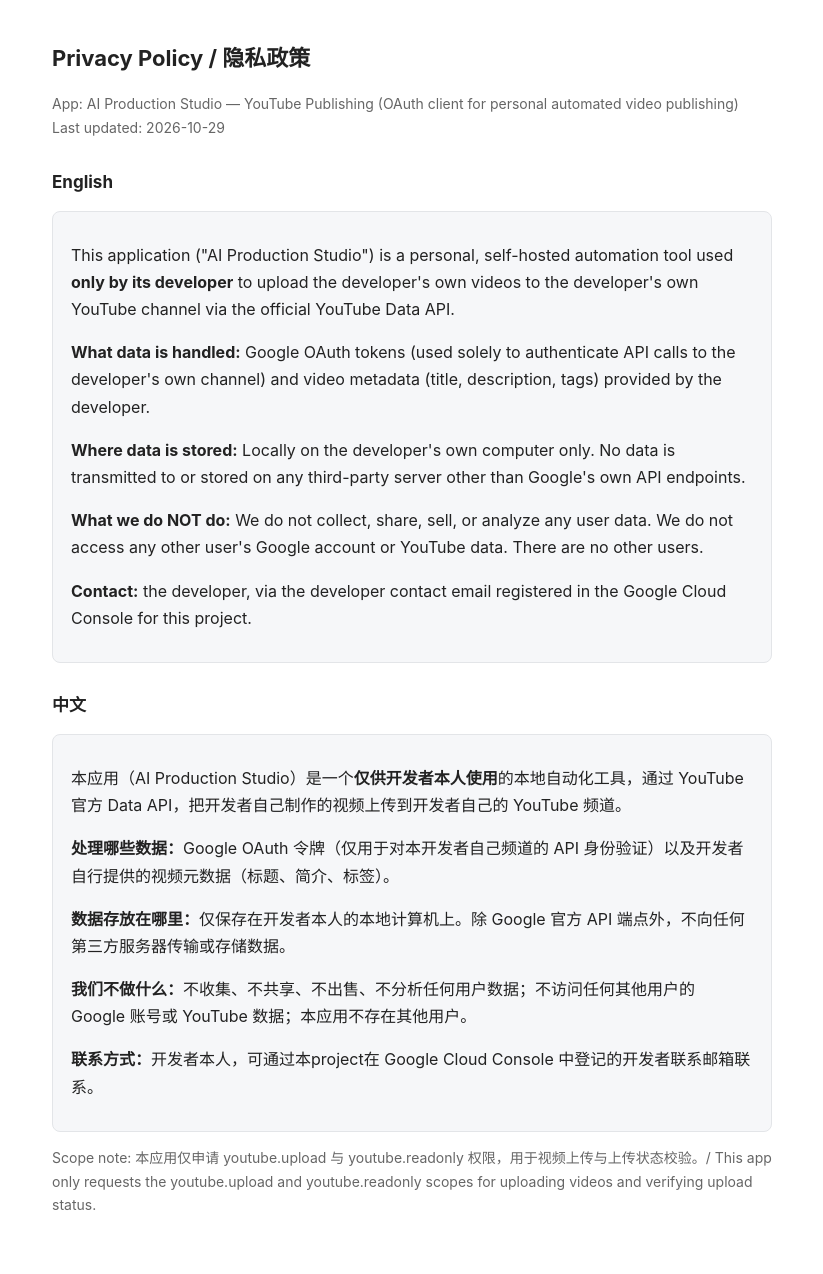
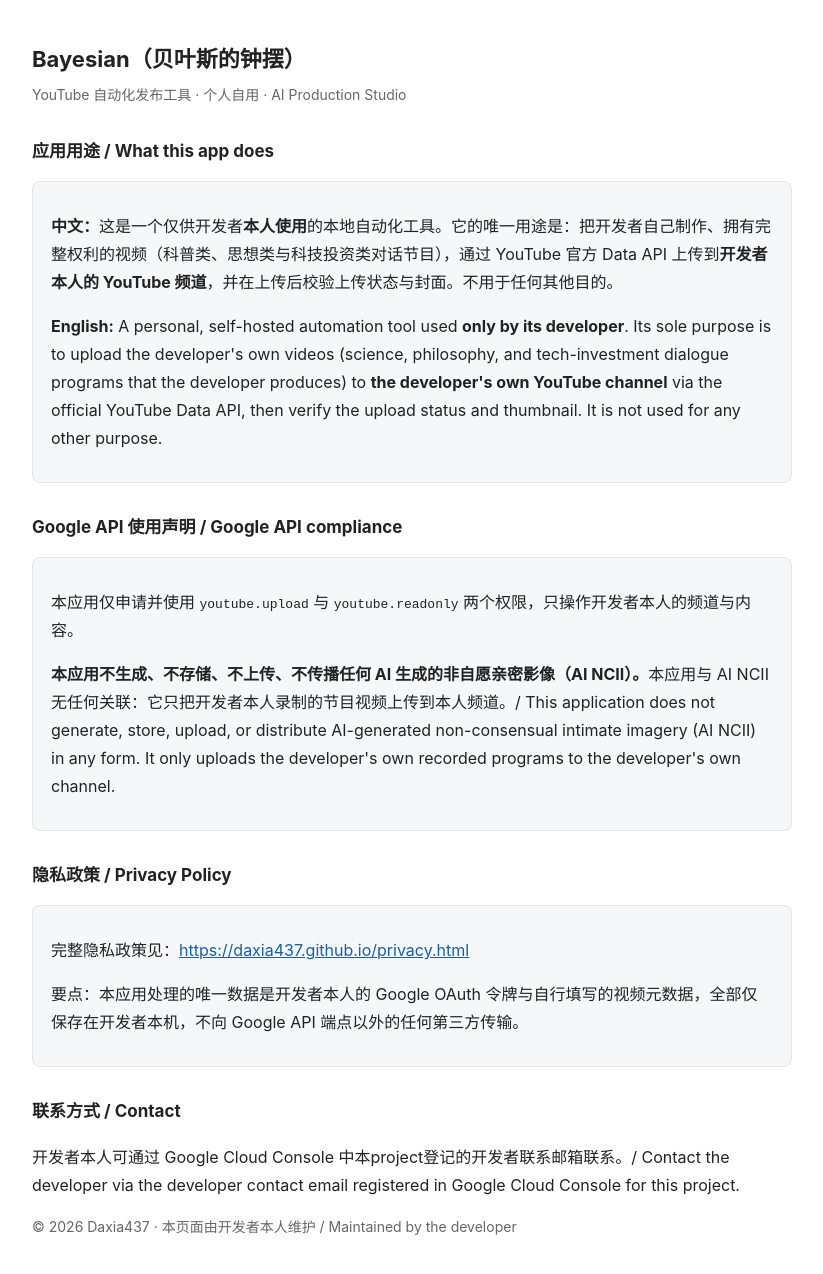
Before and after one commit to Daxia437/Daxia437.github.io, a plain HTML site: page index.html in a window 1280 px wide. Shown: the whole page, without its empty margins (228-1051 px from the left). Drawn offline with Linux system fonts and the light colour scheme.

Commit message:
Compliant homepage: app purpose, Bayesian branding, NCII statement, dedicated privacy page

```diff
--- a/index.html
+++ b/index.html
@@ -3,37 +3,40 @@
 <head>
 <meta charset="UTF-8">
 <meta name="viewport" content="width=device-width, initial-scale=1.0">
-<title>Privacy Policy — AI Production Studio (YouTube Publishing)</title>
+<title>Bayesian（贝叶斯的钟摆）— YouTube 自动发布工具</title>
 <style>
-  body { font-family: -apple-system, "Segoe UI", "Microsoft YaHei", sans-serif; max-width: 720px; margin: 40px auto; padding: 0 20px; line-height: 1.7; color: #222; }
-  h1 { font-size: 22px; } h2 { font-size: 17px; margin-top: 28px; }
-  .meta { color: #666; font-size: 14px; }
+  body { font-family: -apple-system, "Segoe UI", "Microsoft YaHei", sans-serif; max-width: 760px; margin: 40px auto; padding: 0 20px; line-height: 1.75; color: #222; }
+  h1 { font-size: 22px; margin-bottom: 4px; } h2 { font-size: 17px; margin-top: 30px; }
+  .sub { color: #666; font-size: 14px; margin-top: 0; }
   .box { background: #f6f7f9; border: 1px solid #e3e5e8; border-radius: 8px; padding: 14px 18px; margin: 14px 0; }
+  a { color: #185fa5; }
 </style>
 </head>
 <body>
-<h1>Privacy Policy / 隐私政策</h1>
-<p class="meta">App: AI Production Studio — YouTube Publishing (OAuth client for personal automated video publishing)<br>
-Last updated: 2026-10-29</p>
+<h1>Bayesian（贝叶斯的钟摆）</h1>
+<p class="sub">YouTube 自动化发布工具 · 个人自用 · AI Production Studio</p>
 
-<h2>English</h2>
+<h2>应用用途 / What this app does</h2>
 <div class="box">
-<p>This application ("AI Production Studio") is a personal, self-hosted automation tool used <strong>only by its developer</strong> to upload the developer's own videos to the developer's own YouTube channel via the official YouTube Data API.</p>
-<p><strong>What data is handled:</strong> Google OAuth tokens (used solely to authenticate API calls to the developer's own channel) and video metadata (title, description, tags) provided by the developer.</p>
-<p><strong>Where data is stored:</strong> Locally on the developer's own computer only. No data is transmitted to or stored on any third-party server other than Google's own API endpoints.</p>
-<p><strong>What we do NOT do:</strong> We do not collect, share, sell, or analyze any user data. We do not access any other user's Google account or YouTube data. There are no other users.</p>
-<p><strong>Contact:</strong> the developer, via the developer contact email registered in the Google Cloud Console for this project.</p>
+<p><strong>中文：</strong>这是一个仅供开发者<strong>本人使用</strong>的本地自动化工具。它的唯一用途是：把开发者自己制作、拥有完整权利的视频（科普类、思想类与科技投资类对话节目），通过 YouTube 官方 Data API 上传到<strong>开发者本人的 YouTube 频道</strong>，并在上传后校验上传状态与封面。不用于任何其他目的。</p>
+<p><strong>English:</strong> A personal, self-hosted automation tool used <strong>only by its developer</strong>. Its sole purpose is to upload the developer's own videos (science, philosophy, and tech-investment dialogue programs that the developer produces) to <strong>the developer's own YouTube channel</strong> via the official YouTube Data API, then verify the upload status and thumbnail. It is not used for any other purpose.</p>
 </div>
 
-<h2>中文</h2>
+<h2>Google API 使用声明 / Google API compliance</h2>
 <div class="box">
-<p>本应用（AI Production Studio）是一个<strong>仅供开发者本人使用</strong>的本地自动化工具，通过 YouTube 官方 Data API，把开发者自己制作的视频上传到开发者自己的 YouTube 频道。</p>
-<p><strong>处理哪些数据：</strong>Google OAuth 令牌（仅用于对本开发者自己频道的 API 身份验证）以及开发者自行提供的视频元数据（标题、简介、标签）。</p>
-<p><strong>数据存放在哪里：</strong>仅保存在开发者本人的本地计算机上。除 Google 官方 API 端点外，不向任何第三方服务器传输或存储数据。</p>
-<p><strong>我们不做什么：</strong>不收集、不共享、不出售、不分析任何用户数据；不访问任何其他用户的 Google 账号或 YouTube 数据；本应用不存在其他用户。</p>
-<p><strong>联系方式：</strong>开发者本人，可通过本project在 Google Cloud Console 中登记的开发者联系邮箱联系。</p>
+<p>本应用仅申请并使用 <code>youtube.upload</code> 与 <code>youtube.readonly</code> 两个权限，只操作开发者本人的频道与内容。</p>
+<p><strong>本应用不生成、不存储、不上传、不传播任何 AI 生成的非自愿亲密影像（AI NCII）。</strong>本应用与 AI NCII 无任何关联：它只把开发者本人录制的节目视频上传到本人频道。/ This application does not generate, store, upload, or distribute AI-generated non-consensual intimate imagery (AI NCII) in any form. It only uploads the developer's own recorded programs to the developer's own channel.</p>
 </div>
 
-<p class="meta">Scope note: 本应用仅申请 youtube.upload 与 youtube.readonly 权限，用于视频上传与上传状态校验。/ This app only requests the youtube.upload and youtube.readonly scopes for uploading videos and verifying upload status.</p>
+<h2>隐私政策 / Privacy Policy</h2>
+<div class="box">
+<p>完整隐私政策见：<a href="https://daxia437.github.io/privacy.html">https://daxia437.github.io/privacy.html</a></p>
+<p>要点：本应用处理的唯一数据是开发者本人的 Google OAuth 令牌与自行填写的视频元数据，全部仅保存在开发者本机，不向 Google API 端点以外的任何第三方传输。</p>
+</div>
+
+<h2>联系方式 / Contact</h2>
+<p>开发者本人可通过 Google Cloud Console 中本project登记的开发者联系邮箱联系。/ Contact the developer via the developer contact email registered in Google Cloud Console for this project.</p>
+
+<p class="sub">© 2026 Daxia437 · 本页面由开发者本人维护 / Maintained by the developer</p>
 </body>
 </html>
```
Also changed, not shown: privacy.html (added, +42 -0 lines).
